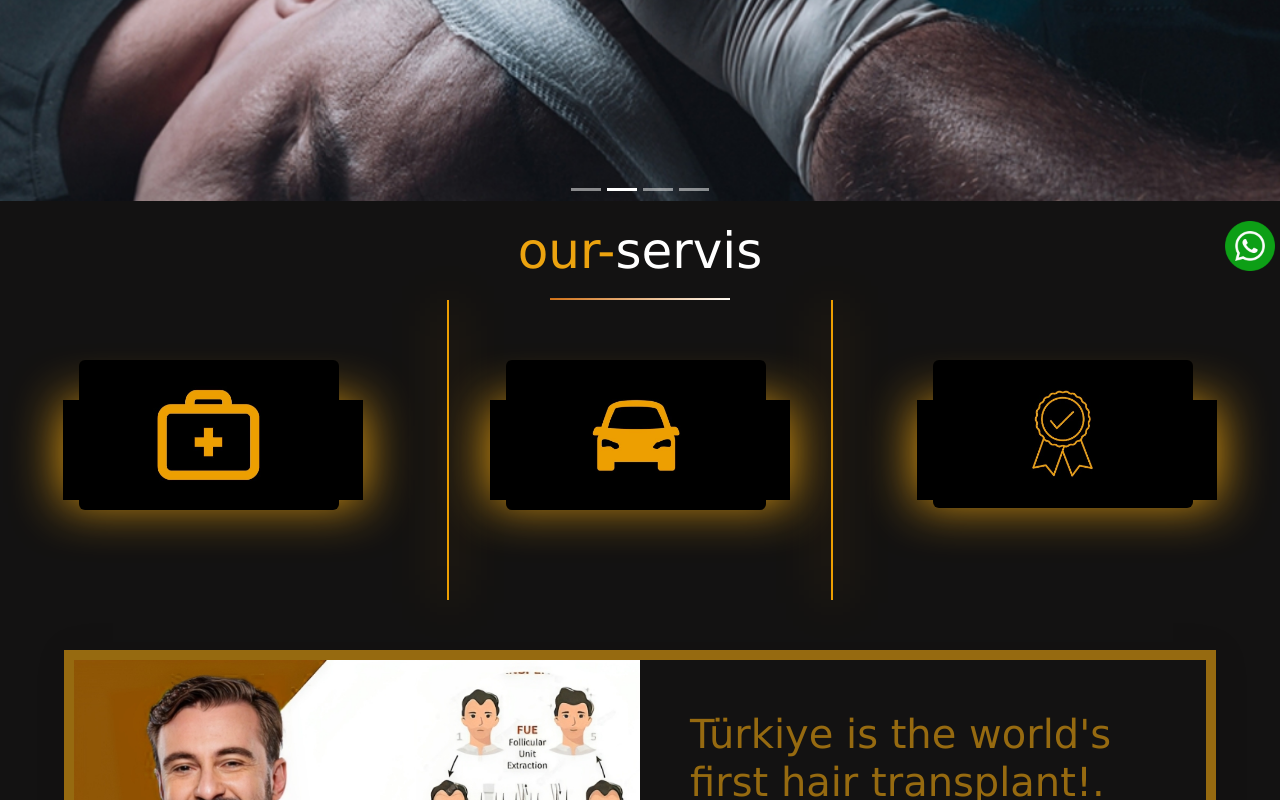
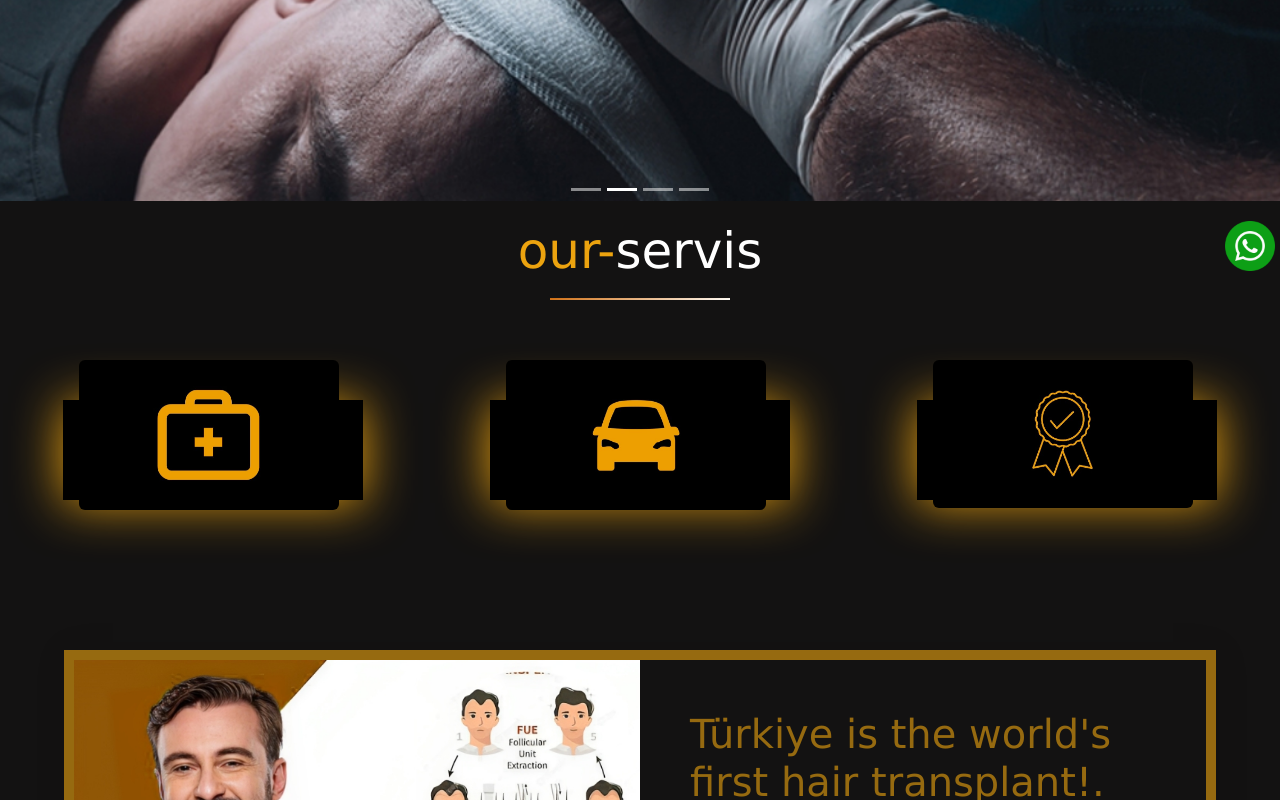
Before and after one commit to aslan12122/hospital-only-mobile, a plain HTML site: page index.html in a window 1280 px wide. Shown: the part 519-1319 px from the top of the page. Drawn offline with nearby package versions, Linux system fonts and the light colour scheme.

Commit message:
remove the khat all

```diff
--- a/index.html
+++ b/index.html
@@ -113,8 +113,7 @@
             <h3 class="our1">our-<span class="p5">servis</span> </h3>
             <div class="ou"></div>
             <div class="container1"  id="ourservices">
-                <div class="d"></div>
-                <div class="c"></div>
+
 
                 <div class="mycard">
                     <div class="cimg">
```
